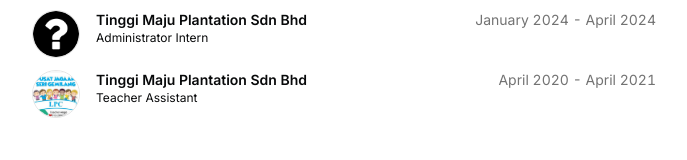
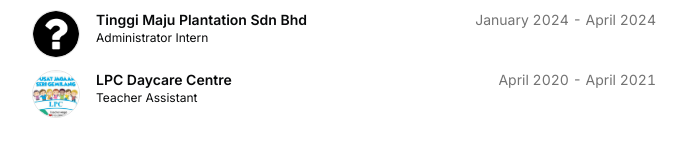
Before and after one commit to HongShie/HongShie.github.io, a Next.js app: page / in a window 1280 px wide. Shown: the part 538-698 px from the top of the page, without its empty margins (296-983 px from the left). Built offline with nearby package versions, Linux system fonts and the light colour scheme.

Commit message:
modified:   src/data/resume.tsx

```diff
--- a/src/data/resume.tsx
+++ b/src/data/resume.tsx
@@ -99,10 +99,10 @@
         "Inserting cash flow data into company's local database, filing records, invoices, preparing payment voucher, and operating weighing station",
     },
     {
-      company: "Tinggi Maju Plantation Sdn Bhd",
+      company: "LPC Daycare Centre",
       href: "",
       badges: [],
-      location: "Benta, Pahang",
+      location: "Setia Alam, Klang",
       title: "Teacher Assistant",
       logoUrl: "/lpc.jpeg",
       start: "April 2020",
```
